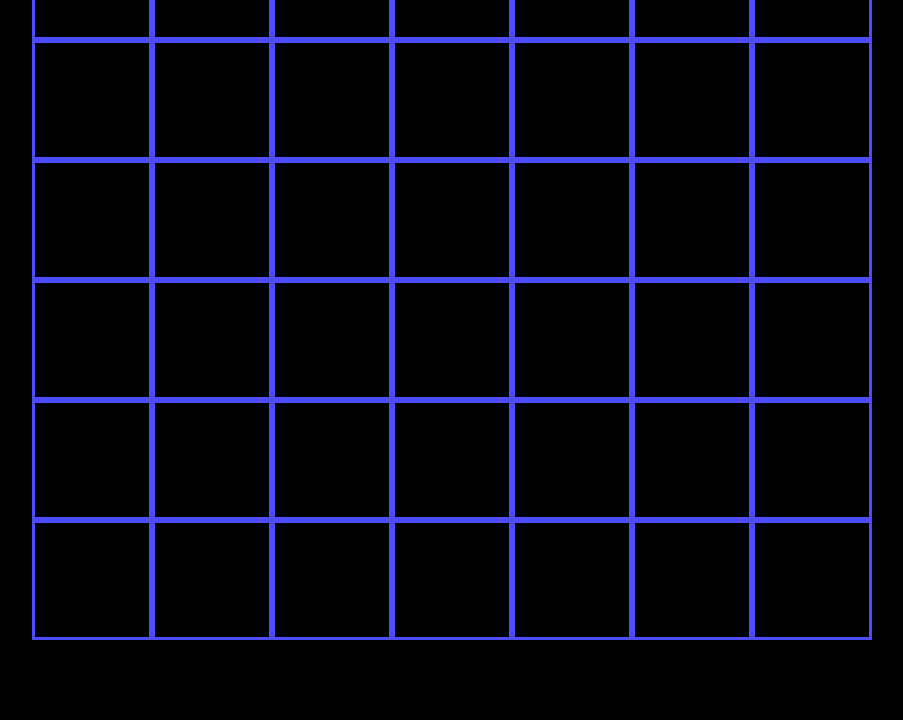
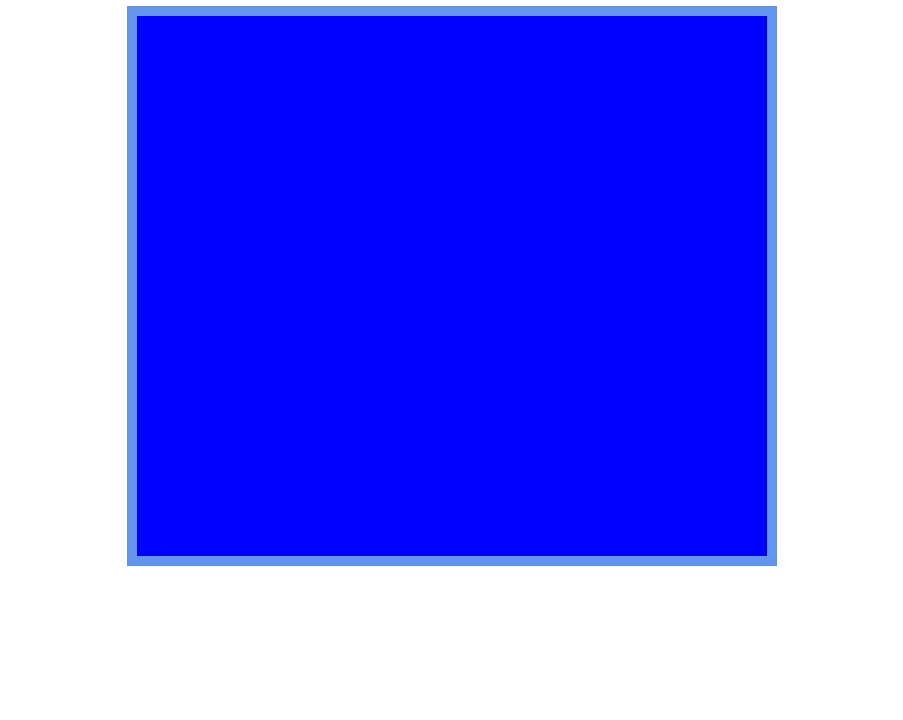
Before and after one commit to KevRdz/connect-4-game, a plain HTML site: page index.html in a window 1280 px wide. Shown: the part 80-800 px from the top of the page, without its empty margins (188-1091 px from the left). Drawn offline with Linux system fonts and the light colour scheme.

Commit message:
create board and assign variables

```diff
--- a/css/style.css
+++ b/css/style.css
@@ -1,31 +1,16 @@
 body {
-  background-color: black;
   font-family: system-ui, -apple-system, BlinkMacSystemFont, "Segoe UI",
   Roboto, Oxygen-Sans, Ubuntu, Cantarell, "Helvetica Neue", sans-serif;
-  margin: 0;
-  height: 100vh;
-  display: flex;
-  flex-direction: column;
   text-align: center;
-  align-items: center;
-  color: #FD1C03;
+
 }
 
-section.board {
-  display: grid;
-  grid-template-rows: repeat(6, 15vmin);
-  grid-template-columns: repeat(7, 15vmin);
-  grid-gap: 0vmin;
-  background-color: black;
-  font-size: 50px;
+#board{
+  height: 540px;
+  width: 630px;
+  background-color: blue;
+  border: 10px solid cornflowerblue;
+  margin: 0 auto;
+  display: flex;
+  flex-wrap: wrap;
 }
-
-div {
-  border: 3px solid #4D4DFF;
-  font-size: 10vmin;
-  text-align: center;
-  vertical-align: middle;
-  display: grid;
-  justify-content: center;
-  align-content: center;
-}
--- a/index.html
+++ b/index.html
@@ -9,49 +9,8 @@
   <title>Connect 4</title>
 </head>
 <body>
-  <section class="board">
-		<div class="square" id="sq0"></div>
-		<div class="square" id="sq1"></div>
-		<div class="square" id="sq2"></div>
-		<div class="square" id="sq3"></div>
-		<div class="square" id="sq4"></div>
-		<div class="square" id="sq5"></div>
-		<div class="square" id="sq6"></div>
-		<div class="square" id="sq7"></div>
-		<div class="square" id="sq8"></div>
-		<div class="square" id="sq9"></div>
-		<div class="square" id="sq10"></div>
-		<div class="square" id="sq11"></div>
-		<div class="square" id="sq12"></div>
-		<div class="square" id="sq13"></div>
-		<div class="square" id="sq14"></div>
-		<div class="square" id="sq15"></div>
-		<div class="square" id="sq16"></div>
-		<div class="square" id="sq17"></div>
-		<div class="square" id="sq18"></div>
-		<div class="square" id="sq19"></div>
-		<div class="square" id="sq20"></div>
-		<div class="square" id="sq21"></div>
-		<div class="square" id="sq22"></div>
-		<div class="square" id="sq23"></div>
-		<div class="square" id="sq24"></div>
-		<div class="square" id="sq25"></div>
-		<div class="square" id="sq26"></div>
-		<div class="square" id="sq27"></div>
-		<div class="square" id="sq28"></div>
-		<div class="square" id="sq29"></div>
-		<div class="square" id="sq30"></div>
-		<div class="square" id="sq31"></div>
-		<div class="square" id="sq32"></div>
-		<div class="square" id="sq33"></div>
-		<div class="square" id="sq34"></div>
-		<div class="square" id="sq35"></div>
-		<div class="square" id="sq36"></div>
-		<div class="square" id="sq37"></div>
-		<div class="square" id="sq38"></div>
-		<div class="square" id="sq39"></div>
-		<div class="square" id="sq40"></div>
-		<div class="square" id="sq41"></div>
-	</section>
+  <h1>Connect 4</h1>
+	<h2 id="winner"></h2>
+	<div id="board"></div>
 </body>
 </html>
--- a/js/app.js
+++ b/js/app.js
@@ -0,0 +1,9 @@
+let playerRed = "R"
+let playerYellow = "Y"
+let currentPlayer = playerRed
+
+let gameOver = false
+let board
+
+let rows = 6
+let columns = 7
```
